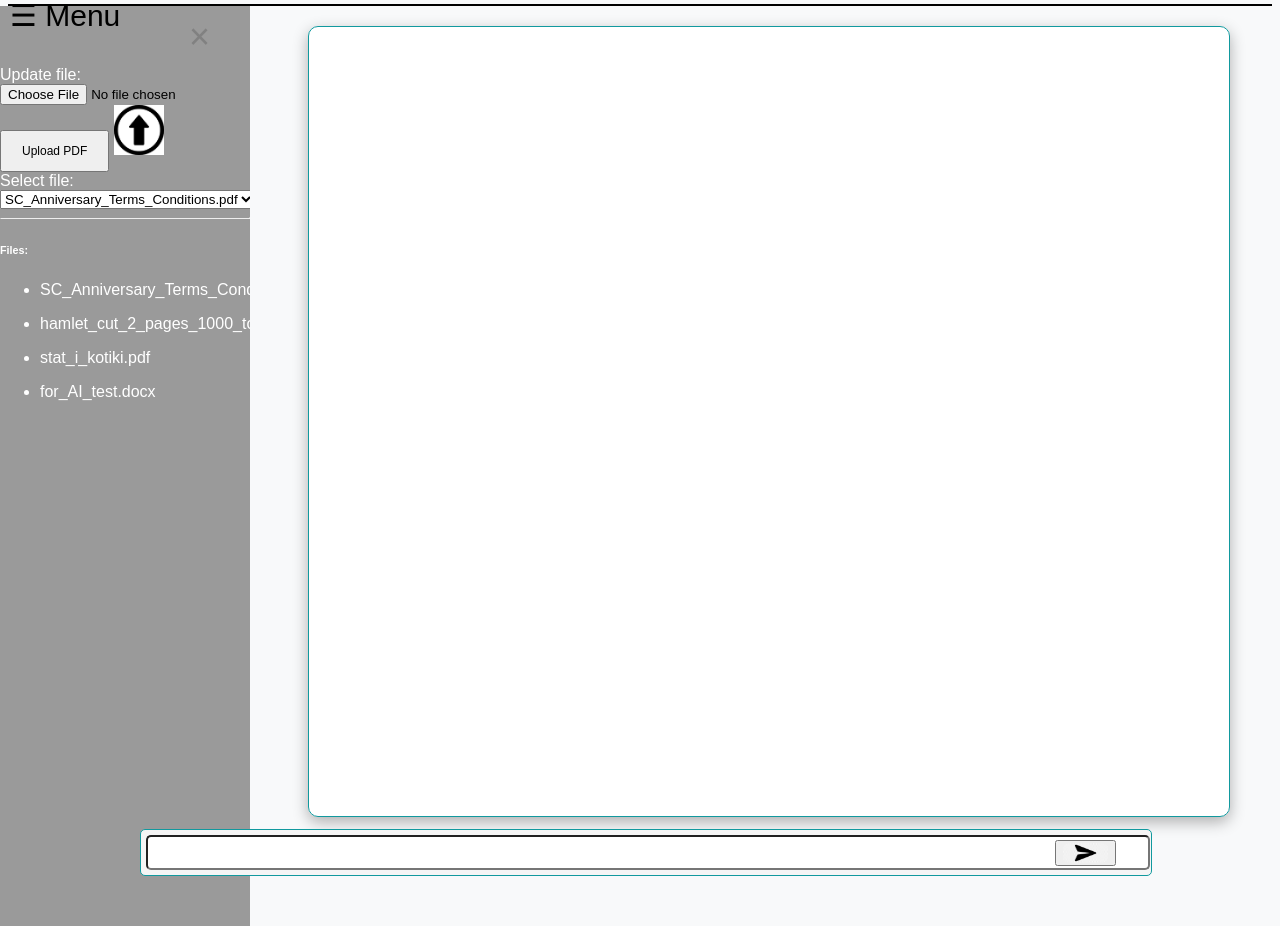
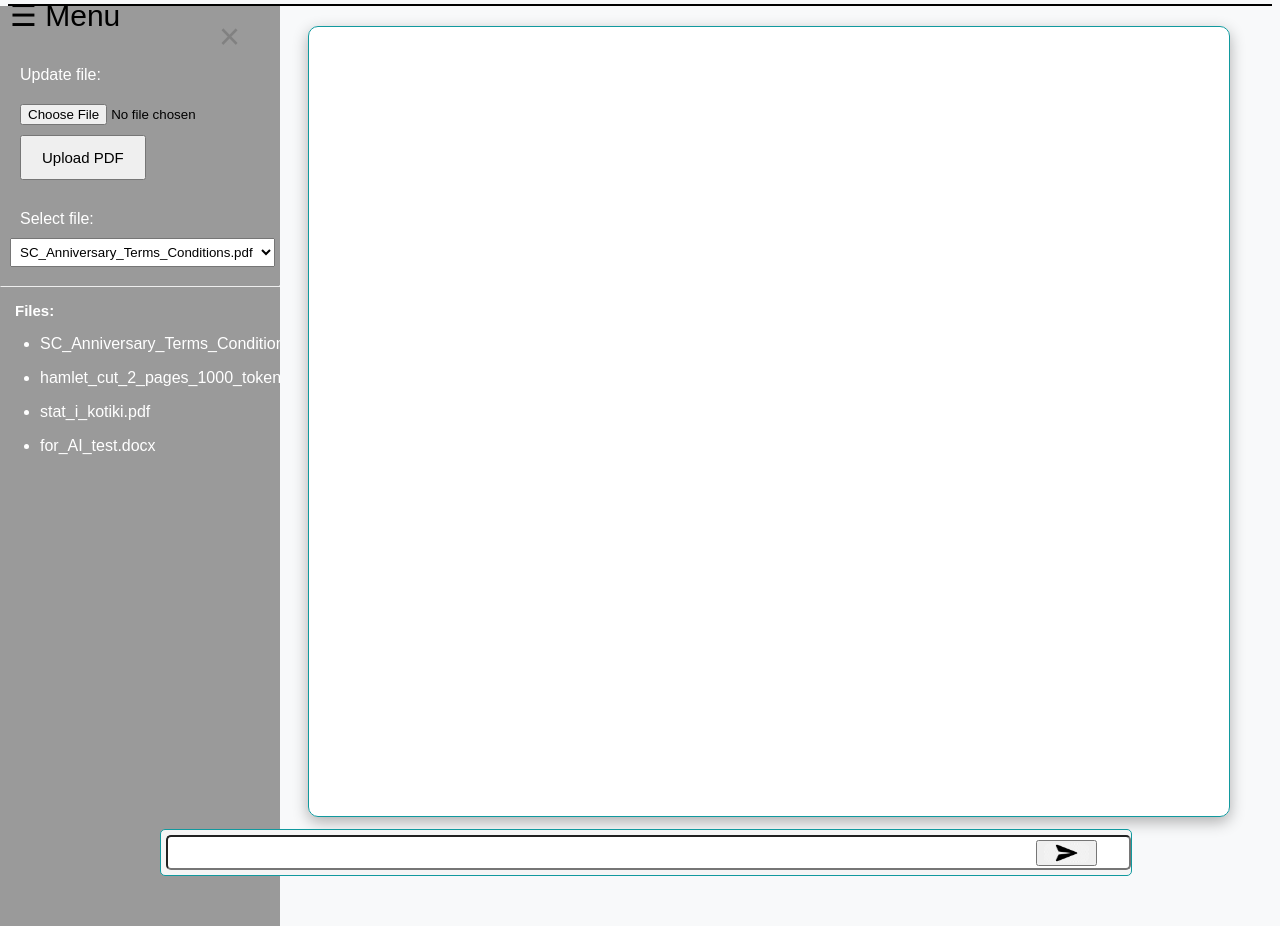
Before and after one commit to ArturMistiuk/clarify_docs, a Django app: page /llm_chat/upload_pdf/ in a window 1280 px wide. Shown: the part 102-1028 px from the top of the page. Run offline with Django 4.2, Linux system fonts and the light colour scheme; a user stored in the database is signed in; data comes from the database, SQL or seed files in the repository; some libraries are stand-ins or nearby versions.

Commit message:
Update home.html

```diff
--- a/clarify_docs/llm_chat/templates/llm_chat/home.html
+++ b/clarify_docs/llm_chat/templates/llm_chat/home.html
@@ -10,8 +10,8 @@
 <div id="mySidenav" class="sidenav">
     <a href="javascript:void(0)" class="closebtn" onclick="toggleNav()">&times;</a>
     <div class="text-center">
-        <label style="color: white;" for="uploadForm" class="form-label mt-4">Update file:</label>
-        <form method="post" enctype="multipart/form-data" action="{% url 'upload_pdf' %}" id="uploadForm">
+        <label style="color: white; margin: 20px;" for="uploadForm" class="form-label mt-4">Update file:</label>
+        <form style="margin: 20px; font-size: 15px;  " method="post" enctype="multipart/form-data" action="{% url 'upload_pdf' %}" id="uploadForm">
             {% csrf_token %}
             <!-- Невидимий input для завантаження файлу -->
 <!--            <input type="file" name="{{ form.pdf_document.name }}" id="{{ form.pdf_document.auto_id }}"-->
@@ -19,12 +19,12 @@
                 <input type="file" name="pdf_document" id="pdfInput">
                 <button class="pdf_form_button" type="submit">Upload PDF</button>
             <!-- Зображення-кнопка -->
-            <img src="{% static 'llm_chat/img/upload_file.png' %}" height="50" alt="Upload Image" id="uploadImage"
-                 onclick="triggerFileSelect();" style="cursor: pointer;">
+             <!-- <img src="{% static 'llm_chat/img/upload_file.png' %}" height="35" alt="Upload Image" id="uploadImage"
+                 onclick="triggerFileSelect();" style="margin-top:2px;"> -->
         </form>
         <div class="form-group">
-            <label style="color: white;" for="sidenav_selected_pdf" class="form-label mt-4">Select file:</label>
-            <select class="form-select" id="sidenav_selected_pdf">
+            <label style="color: white; margin: 20px;" for="sidenav_selected_pdf" class="form-label mt-4">Select file:</label>
+            <select style=" margin: 10px; padding:5px;" class="form-select" id="sidenav_selected_pdf">
                 {% for pdf in user_pdfs %}
                 <option value="{{ pdf.id }}"
                         {% if pdf.id|stringformat:"s" == selected_pdf_id %}
@@ -34,14 +34,15 @@
         </div>
     </div>
     <hr style="color: white;">
-    <h6 class="text-center" style="color: white;">Files:</h6>
+    <h6 class="text-center" style="color: white; margin:15px; font-size:15px;">Files:</h6>
     <div class="text">
-        {% for pdf in user_pdfs %}
-        <ul>
-            <li style="color: white;">{{ pdf.title }}</li>
-        </ul>
-        {% endfor %}
-    </div>
+    {% for pdf in user_pdfs %}
+    <ul>
+        <li style="color: white; white-space: normal;">{{ pdf.title }}</li>
+    </ul>
+    {% endfor %}
+</div>
+
 </div>
 <div class="container" >
     <div id="main" style="margin: 0 auto;">
@@ -198,7 +199,7 @@
     transform: translateX(-50%);  /* Зсув вліво на 50% власної ширини, щоб він центрувався горизонтально */
     z-index: 1000;
     padding: 50px;
-    width: 1000px;
+    width: 960px;
 }
 
 .form-box {
@@ -255,7 +256,7 @@ left: 50%;
 <style>
     .sidenav {
     height: 100%;
-    width: 250px; /* Зміна тут */
+    width: 280px; /* Зміна тут */
     position: fixed;
     z-index: 1;
     top: 108px;
@@ -290,7 +291,8 @@ left: 50%;
 
 .pdf_form_button{
     padding: 12px 20px;
-    font-size: 12px;
+    margin: 10px 0px;
+    font-size: 15px;
     cursor: pointer;
 }
 </style>
@@ -340,7 +342,7 @@ function triggerFileSelect() {
     function toggleNav() {
      var sidenav = document.getElementById("mySidenav");
      if (sidenav.style.width == "0px" || sidenav.style.width == "") {
-         sidenav.style.width = "250px";
+         sidenav.style.width = "280px";
 
          // якщо потрібно щоб елемент змістився як меню вистав px
          document.getElementById("main").style.marginLeft = "0px";
```
